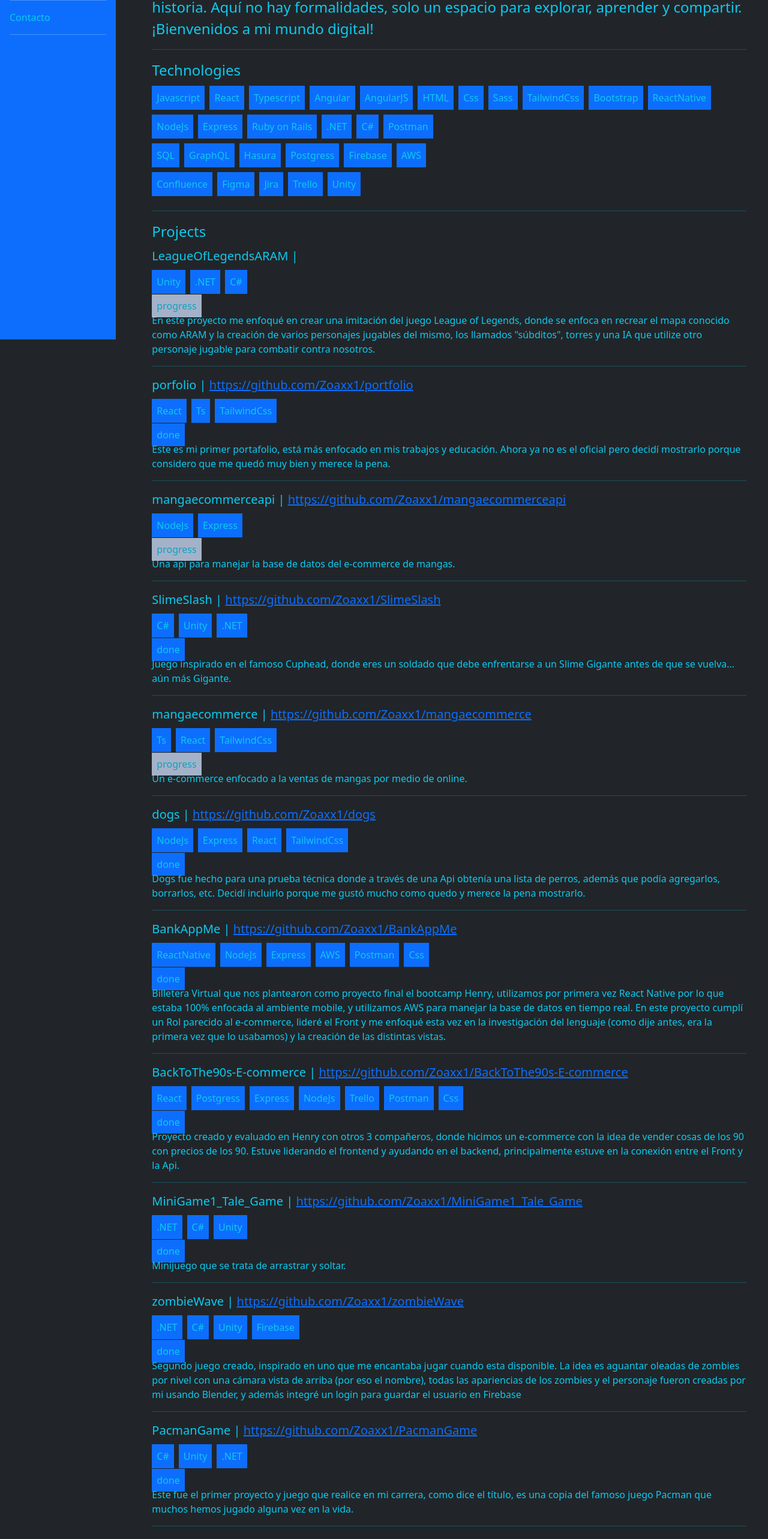
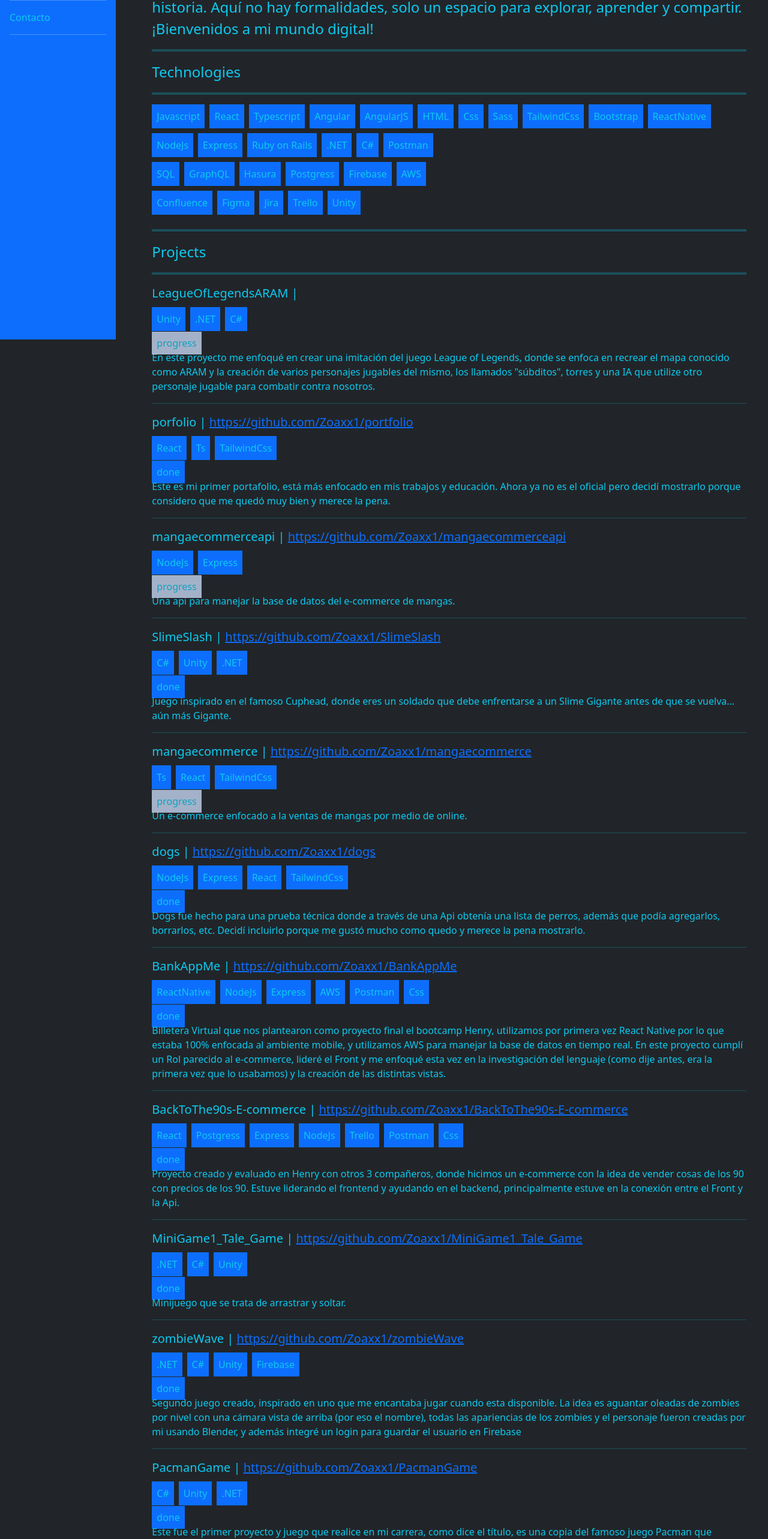
Before and after one commit to SFJavierE/portfoliojavier, a React (Create React App) app: page / in a window 1280 px wide. Shown: the part 234-2800 px from the top of the page at 60% size. Built offline with nearby package versions, Linux system fonts and the light colour scheme.

Commit message:
update hr

```diff
--- a/src/App.tsx
+++ b/src/App.tsx
@@ -15,11 +15,11 @@
         </div>
         <div className='p-5 text-info col'>
           <Welcome></Welcome>
-          <hr />
+          <hr className='border border-2 border-info'/>
           <Technologies></Technologies>
-          <hr />
+          <hr className='border border-2 border-info'/>
           <Proyects></Proyects>
-          <hr />
+          <hr className='border border-2 border-info'/>
           <Achievements></Achievements>
         </div>
       </div>
--- a/src/components/projects/Projects.tsx
+++ b/src/components/projects/Projects.tsx
@@ -106,6 +106,7 @@
             <span className="fs-4">
                 Projects
             </span>
+            <hr className='border border-2 border-info'/>
             {projects.map((p: Project, i: number) => listProjects(p, i))}
         </div>
     )
--- a/src/components/technologies/Technologies.tsx
+++ b/src/components/technologies/Technologies.tsx
@@ -12,6 +12,7 @@
             <span className="fs-4">
                 Technologies
             </span>
+            <hr className='border border-2 border-info'/>
             <TechnologyList list={tFrontend} />
             <TechnologyList list={tBackend} />
             <TechnologyList list={tDataBase} />
```
